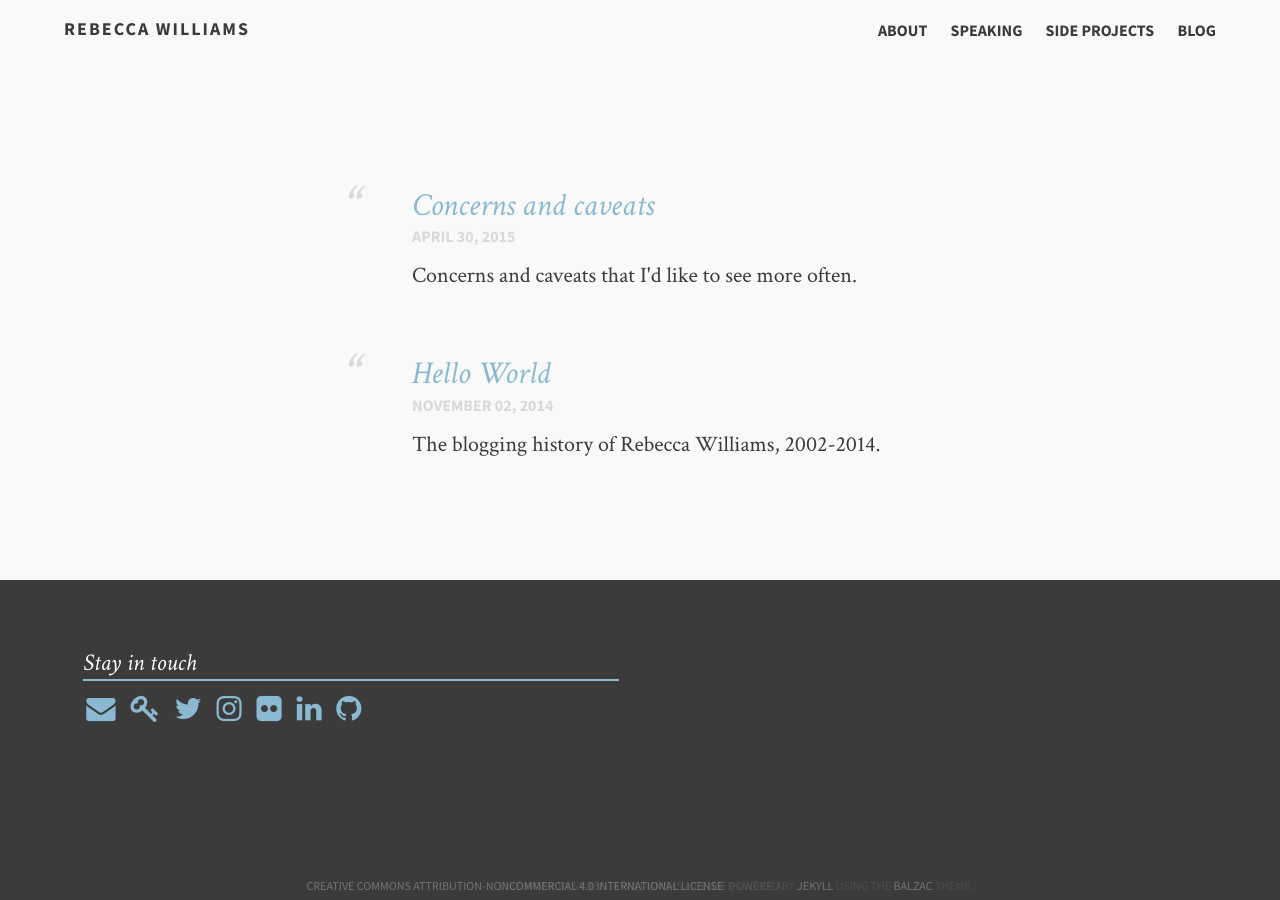
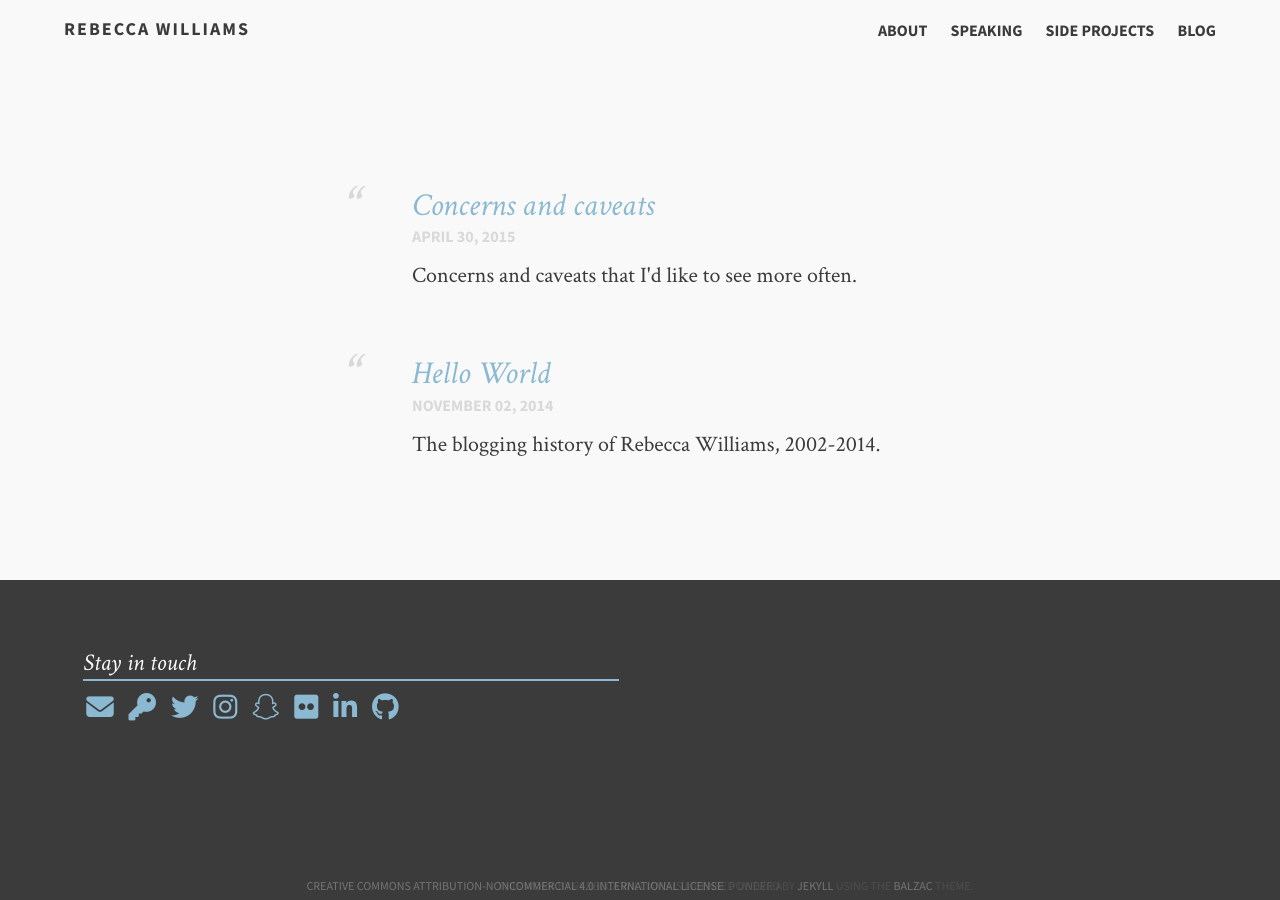
Before and after one commit to rebeccawilliams/rebeccawilliams.us, a Jekyll site: the page built from index.md, in a window 1280 px wide. Built offline with Jekyll 4.4.1, drawn with Linux system fonts in a browser that asks for light colours; nearby versions of some CDN libraries.

Commit message:
Update footer.html

```diff
--- a/_includes/footer.html
+++ b/_includes/footer.html
@@ -1,3 +1,5 @@
+<script src="https://use.fontawesome.com/9bd78ed9cf.js"></script>
+
 <div class="push"></div>
   <footer>
     <aside class="wrap">
@@ -7,6 +9,7 @@
 		<a href="https://keybase.io/RebeccaWilliams/key.asc"><i class="fa fa-key fa-lg"></i> &nbsp;
         	<a href="https://twitter.com/internetrebecca"><i class="fa fa-twitter fa-lg"></i> &nbsp;
 		<a href="https://instagram.com/instarebeccawilliams"><i class="fa fa-instagram fa-lg"></i> &nbsp;
+		<a href="https://www.snapchat.com/add/snapsofrebecca"><i class="fa fa-snapchat fa-lg"></i> &nbsp;
             	<a href="https://www.flickr.com/photos/thisisflickriknow/"><i class="fa fa-flickr fa-lg"></i> &nbsp;
             	<a href="https://www.linkedin.com/in/rebeccaannwilliams"><i class="fa fa-linkedin fa-lg"></i> &nbsp;
 		<a href="https://github.com/rebeccawilliams"><i class="fa fa-github fa-lg"></i></li>
@@ -28,6 +31,7 @@
   (i[r].q=i[r].q||[]).push(arguments)},i[r].l=1*new Date();a=s.createElement(o),
   m=s.getElementsByTagName(o)[0];a.async=1;a.src=g;m.parentNode.insertBefore(a,m)
   })(window,document,'script','//www.google-analytics.com/analytics.js','ga');
+
   ga('create', 'UA-56452813-1', 'auto');
   ga('send', 'pageview');
   </script>
```
